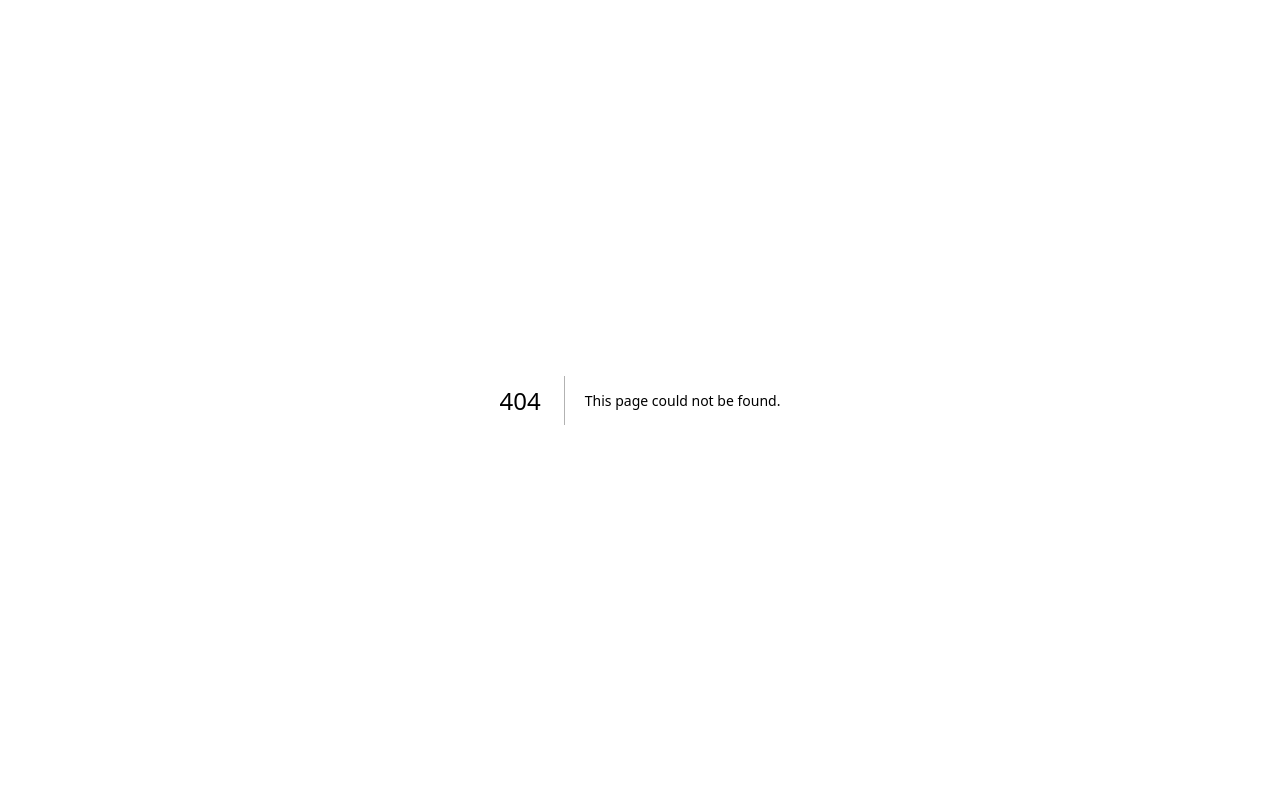
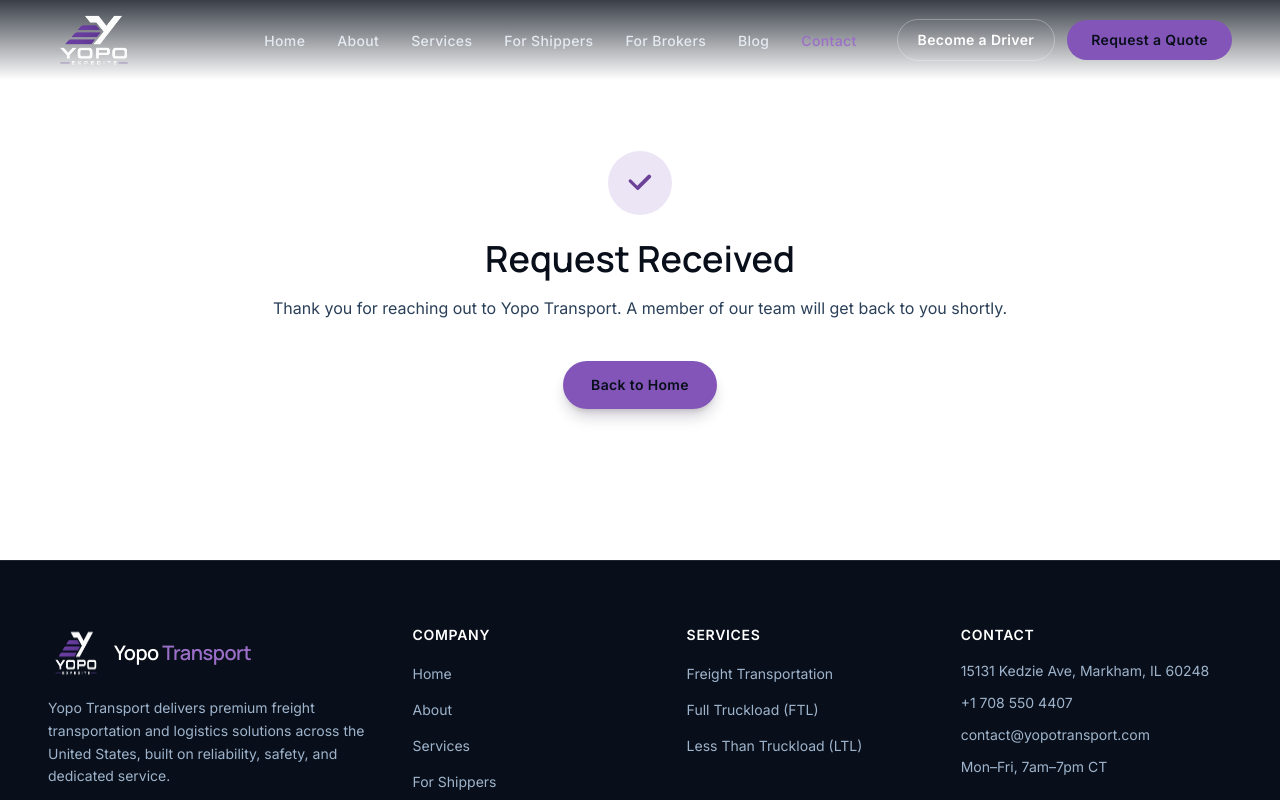
Before and after one commit to denitrajkov/yopo-transport, a Next.js app: page /contact/thank-you in a window 1280 px wide. Before the commit this address had no page. Shown: the top 800 px of the page. Built offline with nearby package versions, Linux system fonts and the light colour scheme.

Commit message:
thank you and 404 page

```diff
--- /dev/null
+++ b/src/app/(site)/become-a-driver/thank-you/page.tsx
@@ -0,0 +1,15 @@
+import type { Metadata } from "next";
+import { ThankYou } from "@/components/ThankYou";
+
+export const metadata: Metadata = {
+  title: "Application Received",
+};
+
+export default function DriverThankYouPage() {
+  return (
+    <ThankYou
+      title="Application Received"
+      message="Thank you for applying to drive with Yopo Transport. Our team will review your application and reach out to you shortly."
+    />
+  );
+}
--- /dev/null
+++ b/src/app/(site)/contact/thank-you/page.tsx
@@ -0,0 +1,15 @@
+import type { Metadata } from "next";
+import { ThankYou } from "@/components/ThankYou";
+
+export const metadata: Metadata = {
+  title: "Request Received",
+};
+
+export default function ContactThankYouPage() {
+  return (
+    <ThankYou
+      title="Request Received"
+      message="Thank you for reaching out to Yopo Transport. A member of our team will get back to you shortly."
+    />
+  );
+}
--- /dev/null
+++ b/src/app/not-found.tsx
@@ -0,0 +1,36 @@
+import { Navbar } from "@/components/Navbar";
+import { Footer } from "@/components/Footer";
+import { Button } from "@/components/Button";
+
+export default function NotFound() {
+  return (
+    <>
+      <Navbar />
+      <main className="flex-1">
+        <section className="flex min-h-[80vh] items-center bg-navy-950 py-24">
+          <div className="container-page max-w-xl text-center">
+            <span className="text-xs font-semibold uppercase tracking-[0.25em] text-purple-300">
+              Error 404
+            </span>
+            <h1 className="font-display mt-4 text-balance text-4xl font-semibold text-white sm:text-5xl">
+              Page Not Found
+            </h1>
+            <p className="mt-4 text-balance text-base leading-relaxed text-navy-100/85">
+              The page you&rsquo;re looking for doesn&rsquo;t exist or may
+              have been moved.
+            </p>
+            <div className="mt-10 flex flex-col justify-center gap-4 sm:flex-row">
+              <Button href="/" variant="primary">
+                Back to Home
+              </Button>
+              <Button href="/contact" variant="secondary">
+                Contact Us
+              </Button>
+            </div>
+          </div>
+        </section>
+      </main>
+      <Footer />
+    </>
+  );
+}
--- a/src/components/BecomeDriverForm.tsx
+++ b/src/components/BecomeDriverForm.tsx
@@ -1,6 +1,7 @@
 "use client";
 
 import { useState, type FormEvent } from "react";
+import { useRouter } from "next/navigation";
 
 type Status = "idle" | "submitting" | "success" | "error";
 
@@ -18,6 +19,7 @@
 ];
 
 export function BecomeDriverForm() {
+  const router = useRouter();
   const [status, setStatus] = useState<Status>("idle");
 
   async function handleSubmit(event: FormEvent<HTMLFormElement>) {
@@ -35,38 +37,14 @@
       const result = await response.json();
 
       if (result.success) {
-        setStatus("success");
         form.reset();
+        router.push("/become-a-driver/thank-you");
       } else {
         setStatus("error");
       }
     } catch {
       setStatus("error");
     }
-  }
-
-  if (status === "success") {
-    return (
-      <div
-        role="status"
-        className="rounded-2xl border border-purple-500/30 bg-purple-50 p-8 text-center"
-      >
-        <h3 className="font-display text-xl font-semibold text-navy-950">
-          Application Received
-        </h3>
-        <p className="mt-2 text-sm leading-relaxed text-navy-700">
-          Thank you for applying. Our team will review your application and
-          reach out to you shortly.
-        </p>
-        <button
-          type="button"
-          onClick={() => setStatus("idle")}
-          className="mt-6 inline-flex items-center justify-center rounded-full border border-navy-900/20 px-6 py-2.5 text-sm font-semibold text-navy-900 transition-colors hover:border-navy-900/40"
-        >
-          Submit another application
-        </button>
-      </div>
-    );
   }
 
   return (
--- a/src/components/ContactForm.tsx
+++ b/src/components/ContactForm.tsx
@@ -1,9 +1,10 @@
 "use client";
 
 import { useState, type FormEvent } from "react";
+import { useRouter } from "next/navigation";
 import { serviceOptions } from "@/lib/data";
 
-type Status = "idle" | "submitting" | "success" | "error";
+type Status = "idle" | "submitting" | "error";
 
 const inputStyles =
   "w-full rounded-lg border border-navy-900/15 bg-white px-4 py-3 text-sm text-navy-950 placeholder:text-navy-400 transition-colors duration-200 focus:border-purple-500 focus:outline-none focus:ring-2 focus:ring-purple-500/30";
@@ -11,6 +12,7 @@
 const labelStyles = "mb-1.5 block text-sm font-medium text-navy-900";
 
 export function ContactForm() {
+  const router = useRouter();
   const [status, setStatus] = useState<Status>("idle");
 
   async function handleSubmit(event: FormEvent<HTMLFormElement>) {
@@ -29,36 +31,11 @@
       // });
       console.log("Quote request submitted (frontend-only placeholder):", data);
       await new Promise((resolve) => setTimeout(resolve, 600));
-      setStatus("success");
       form.reset();
+      router.push("/contact/thank-you");
     } catch {
       setStatus("error");
     }
-  }
-
-  if (status === "success") {
-    return (
-      <div
-        role="status"
-        className="rounded-2xl border border-purple-500/30 bg-purple-50 p-8 text-center"
-      >
-        <h3 className="font-display text-xl font-semibold text-navy-950">
-          Request received
-        </h3>
-        <p className="mt-2 text-sm leading-relaxed text-navy-700">
-          Thank you for reaching out. This is a placeholder confirmation —
-          connect a backend or email service to deliver real submissions to
-          your team.
-        </p>
-        <button
-          type="button"
-          onClick={() => setStatus("idle")}
-          className="mt-6 inline-flex items-center justify-center rounded-full border border-navy-900/20 px-6 py-2.5 text-sm font-semibold text-navy-900 transition-colors hover:border-navy-900/40"
-        >
-          Submit another request
-        </button>
-      </div>
-    );
   }
 
   return (
--- /dev/null
+++ b/src/components/ThankYou.tsx
@@ -0,0 +1,36 @@
+import { Button } from "@/components/Button";
+
+type ThankYouProps = {
+  title: string;
+  message: string;
+};
+
+export function ThankYou({ title, message }: ThankYouProps) {
+  return (
+    <section className="flex min-h-[70vh] items-center bg-white py-24 sm:py-28">
+      <div className="container-page max-w-xl text-center">
+        <span className="mx-auto flex h-16 w-16 items-center justify-center rounded-full bg-purple-500/15 text-purple-600">
+          <svg
+            viewBox="0 0 20 20"
+            fill="currentColor"
+            className="h-8 w-8"
+            aria-hidden
+          >
+            <path d="M16.7 5.3a1 1 0 010 1.4l-7.4 7.4a1 1 0 01-1.4 0L3.3 9.5a1 1 0 111.4-1.4l3.6 3.6 6.7-6.7a1 1 0 011.4 0z" />
+          </svg>
+        </span>
+        <h1 className="font-display mt-6 text-balance text-3xl font-semibold text-navy-950 sm:text-4xl">
+          {title}
+        </h1>
+        <p className="mt-4 text-balance text-base leading-relaxed text-navy-700">
+          {message}
+        </p>
+        <div className="mt-10">
+          <Button href="/" variant="primary">
+            Back to Home
+          </Button>
+        </div>
+      </div>
+    </section>
+  );
+}
```
Also changed, not shown: 1 other file (tests, documents, lock files or other folders).
